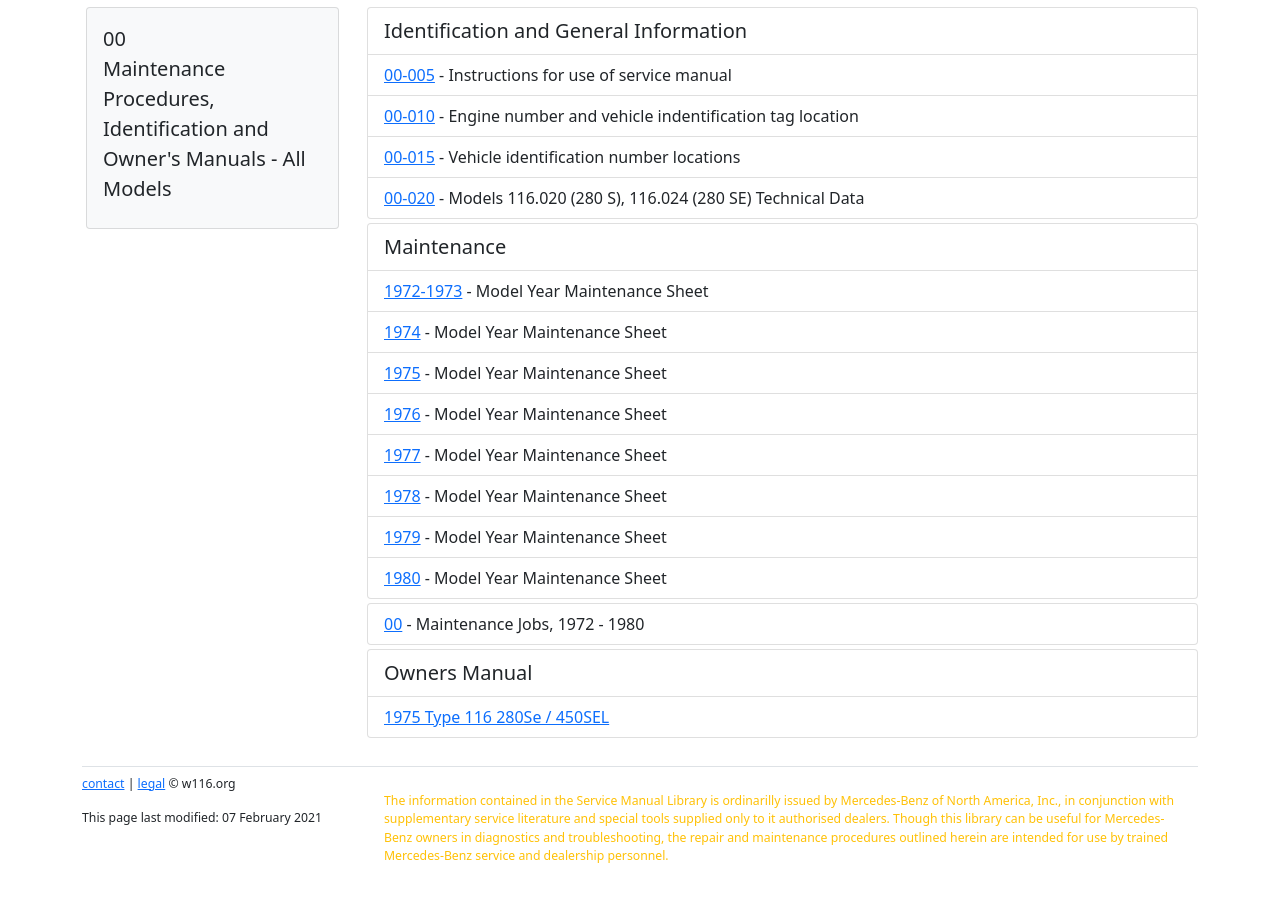
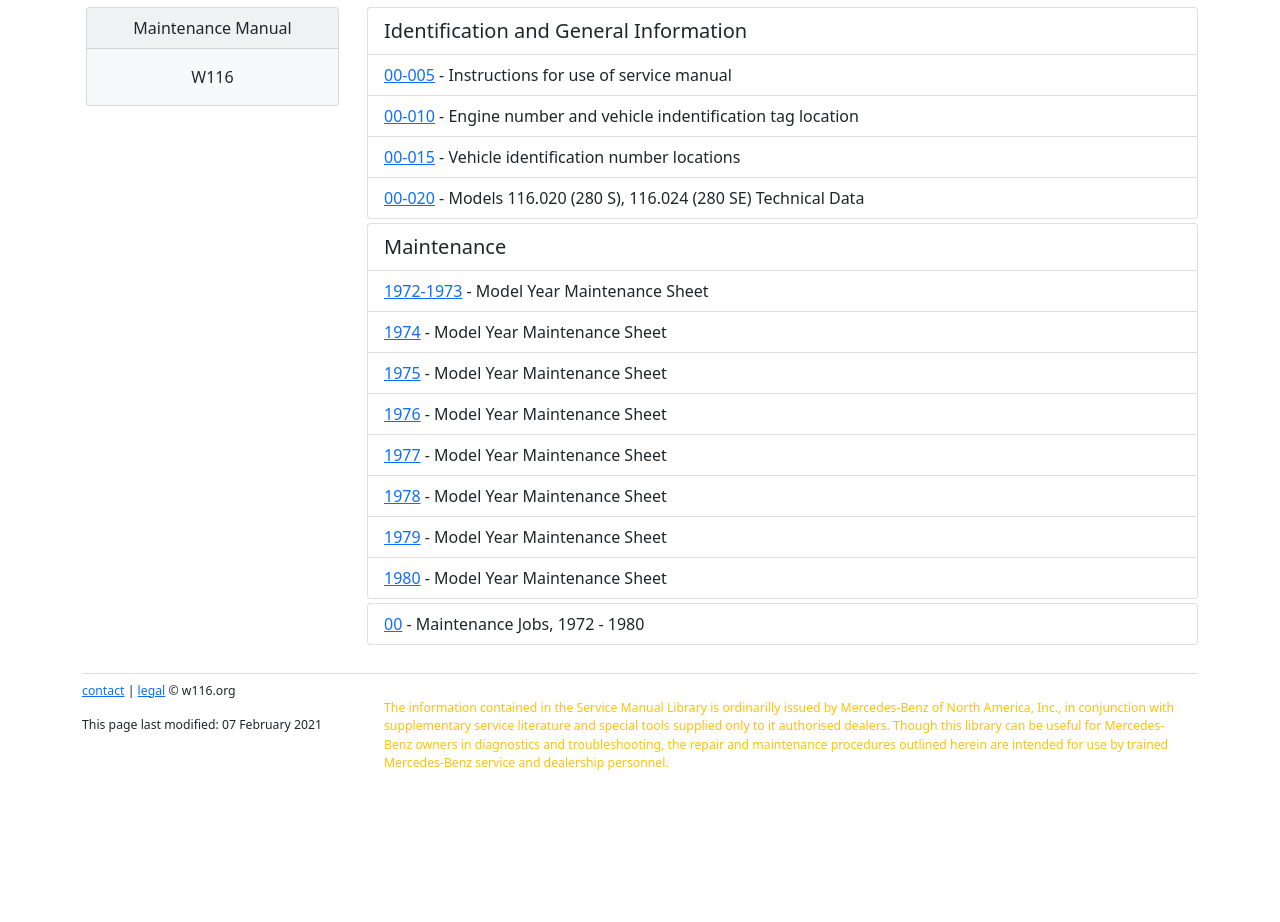
Before and after one commit to W116org/handbook, a Jekyll site: the page built from Maintenance.html, in a window 1280 px wide. Shown: the part 217-1139 px from the top of the page. Built offline with Jekyll 4.4.1, drawn with Linux system fonts in a browser that asks for light colours; comment, search, counter and statistics services are not loaded; after the commit the page ends 1046 px from its top, so only the background shows below that.

Commit message:
Update Maintenance.html

```diff
--- a/Maintenance.html
+++ b/Maintenance.html
@@ -8,9 +8,10 @@
 
 <div class="row">
   <div class="col-xs-12 col-md-3">
-    <div class="card text-dark bg-light mb-3 mx-1">
+    <div class="card text-center text-dark bg-light mb-3 mx-1">
+      <div class="card-header">Maintenance Manual</div>
       <div class="card-body">
-        <p class="card-title lead">00<br>Maintenance Procedures, Identification and Owner's Manuals - All Models</p>
+        <p class="card-text">W116</p>
       </div>
     </div>
   </div>
@@ -33,15 +34,8 @@
       <li class="list-group-item"><a href="{{site.cdpath}}/Maintenance/sheets79.pdf">1979</a> - Model Year Maintenance Sheet</li>
       <li class="list-group-item"><a href="{{site.cdpath}}/Maintenance/sheets80.pdf">1980</a> - Model Year Maintenance Sheet</li>
     </ul>
-
     <ul class="list-group mb-1">
       <li class="list-group-item"><a href="/Maintenance/72-80/">00</a> - Maintenance Jobs, 1972 - 1980</li>
     </ul>
-
-    <ul class="list-group mb-1">
-      <li class="list-group-item lead">Owners Manual</li>
-      <li class="list-group-item"><a href="/OM/">1975 Type 116 280Se / 450SEL</a></li>
-    </ul>
-
   </div>
 </div><!-- /.row -->
```
